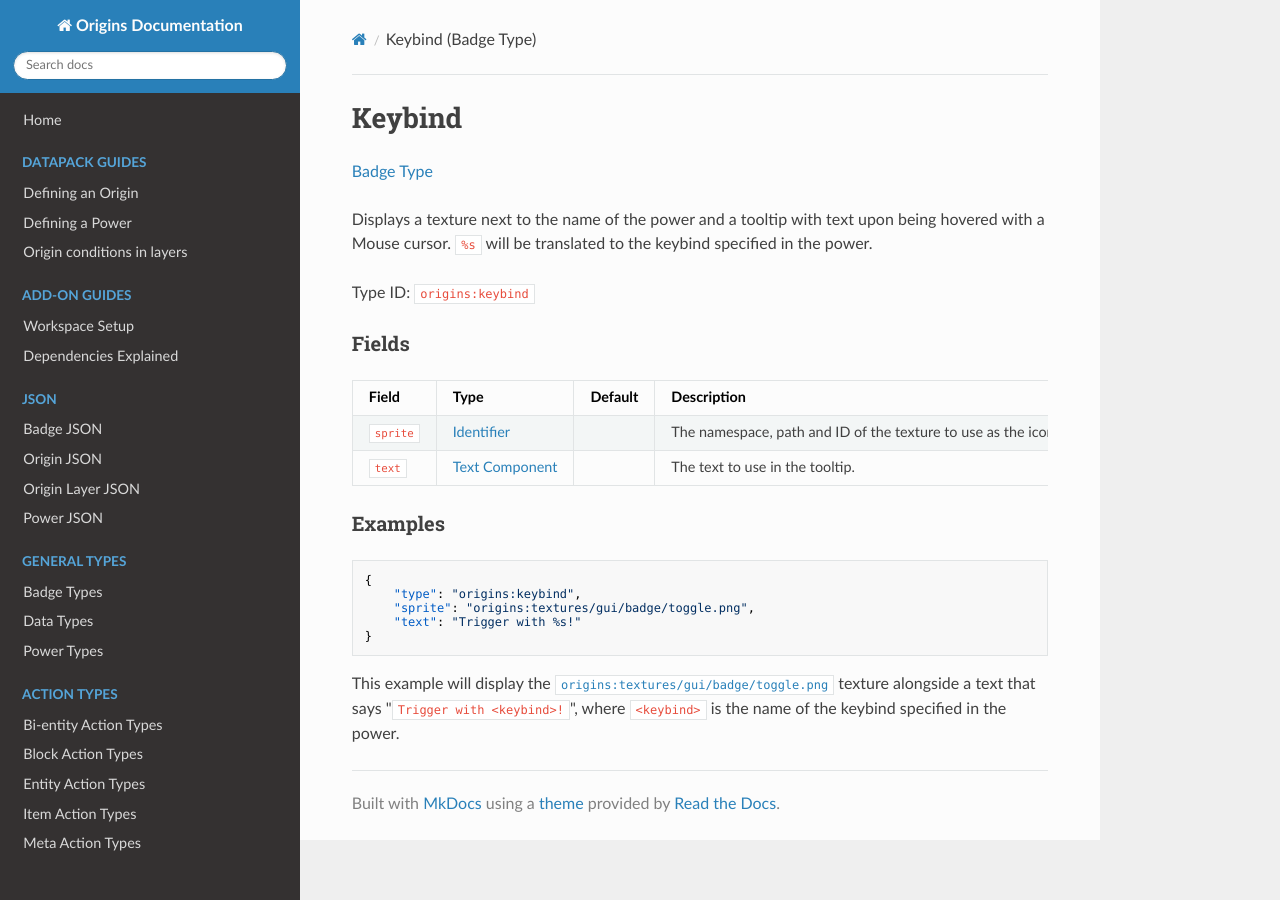
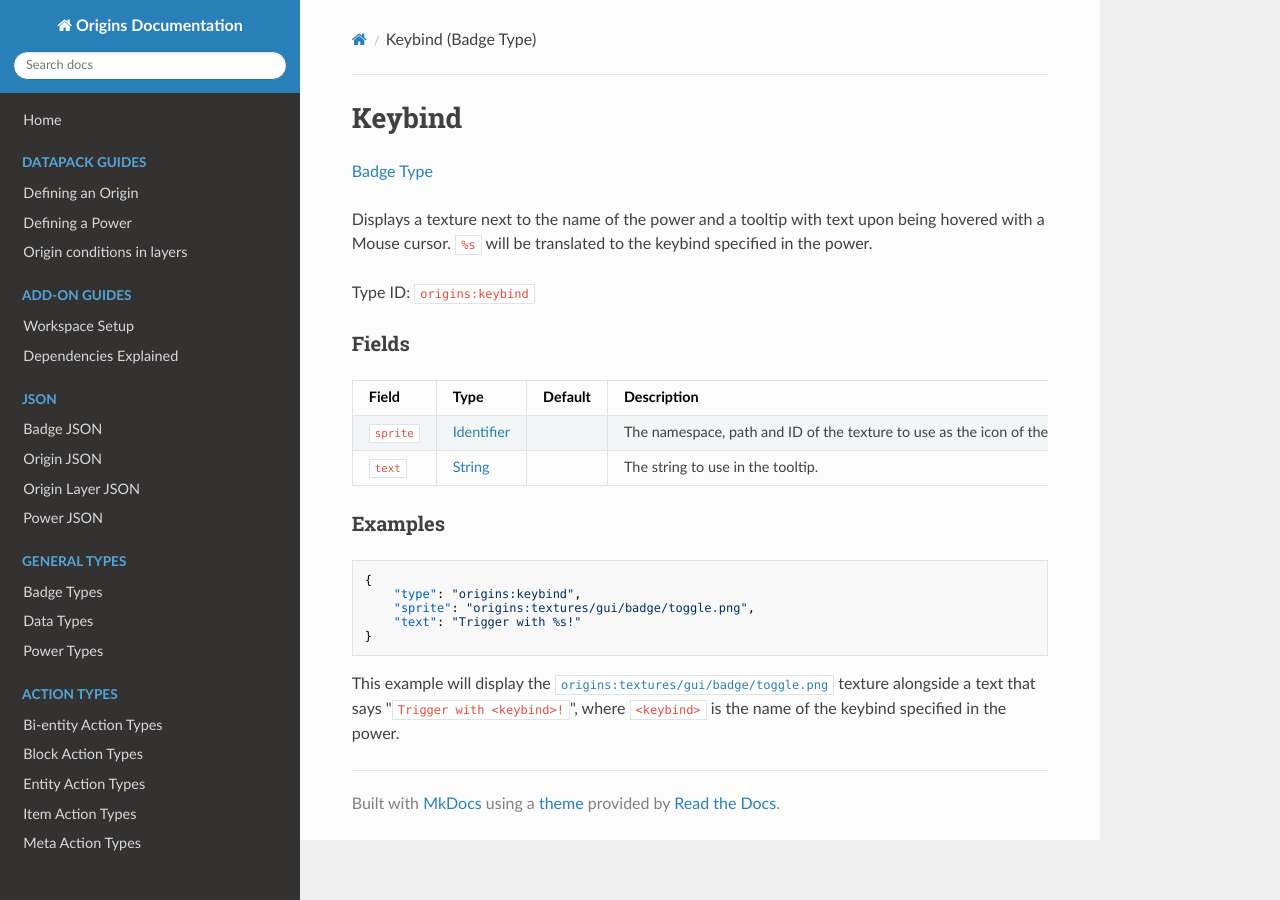
Before and after one commit to apace100/origins-docs, an MkDocs documentation site: the page built from docs/types/badge_types/keybind.md, in a window 1280 px wide. Built offline with MkDocs 1.6.1, drawn with Linux system fonts in a browser that asks for light colours; nearby versions of some CDN libraries.

Commit message:
Updated `keybind.md` (Badge Types)
Changed the type for the `text` field in the field type

```diff
--- a/docs/types/badge_types/keybind.md
+++ b/docs/types/badge_types/keybind.md
@@ -17,7 +17,7 @@ Type ID: `origins:keybind`
 Field | Type | Default | Description
 ------|------|---------|------------
 `sprite` | [Identifier](../data_types/identifier.md) | | The namespace, path and ID of the texture to use as the icon of the badge.
-`text` | [Text Component](../data_types/text_component.md) | | The text to use in the tooltip.
+`text` | [String](../data_types/string.md) | | The string to use in the tooltip.
 
 
 ### Examples
```
